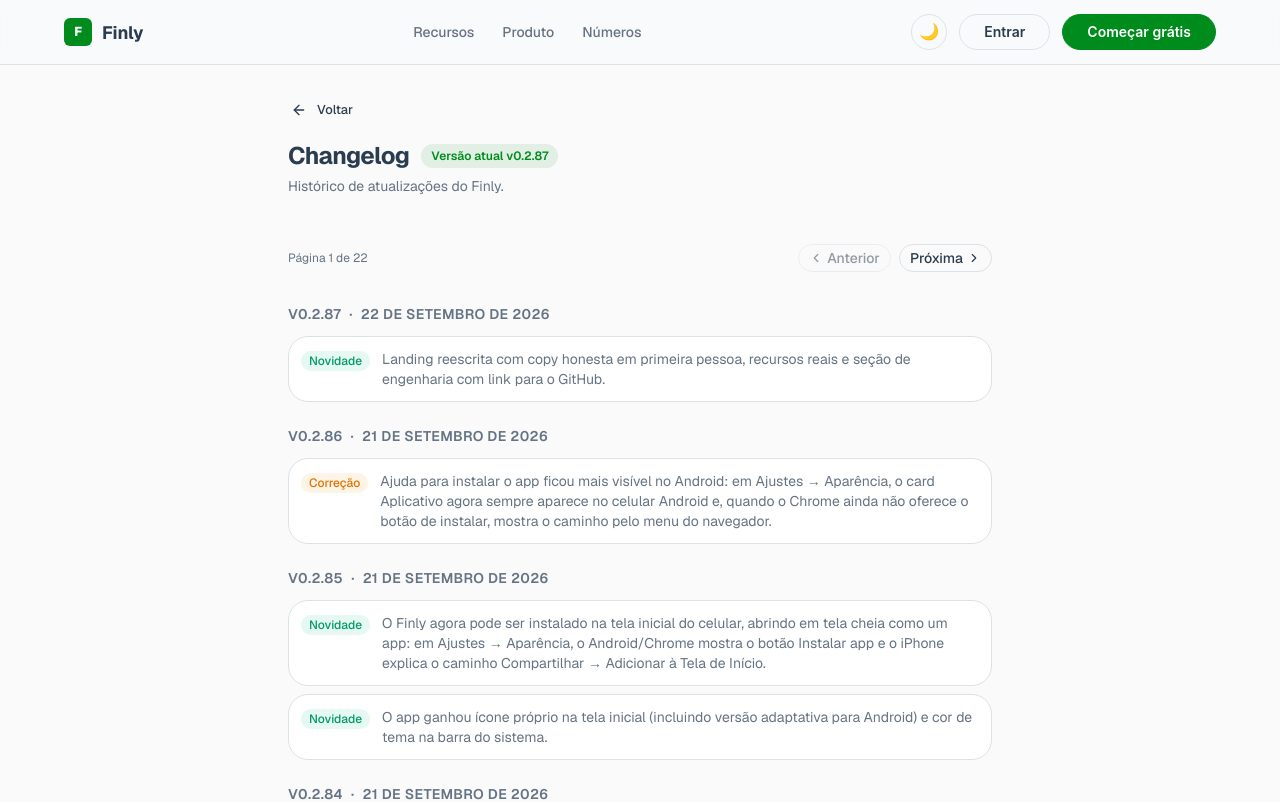
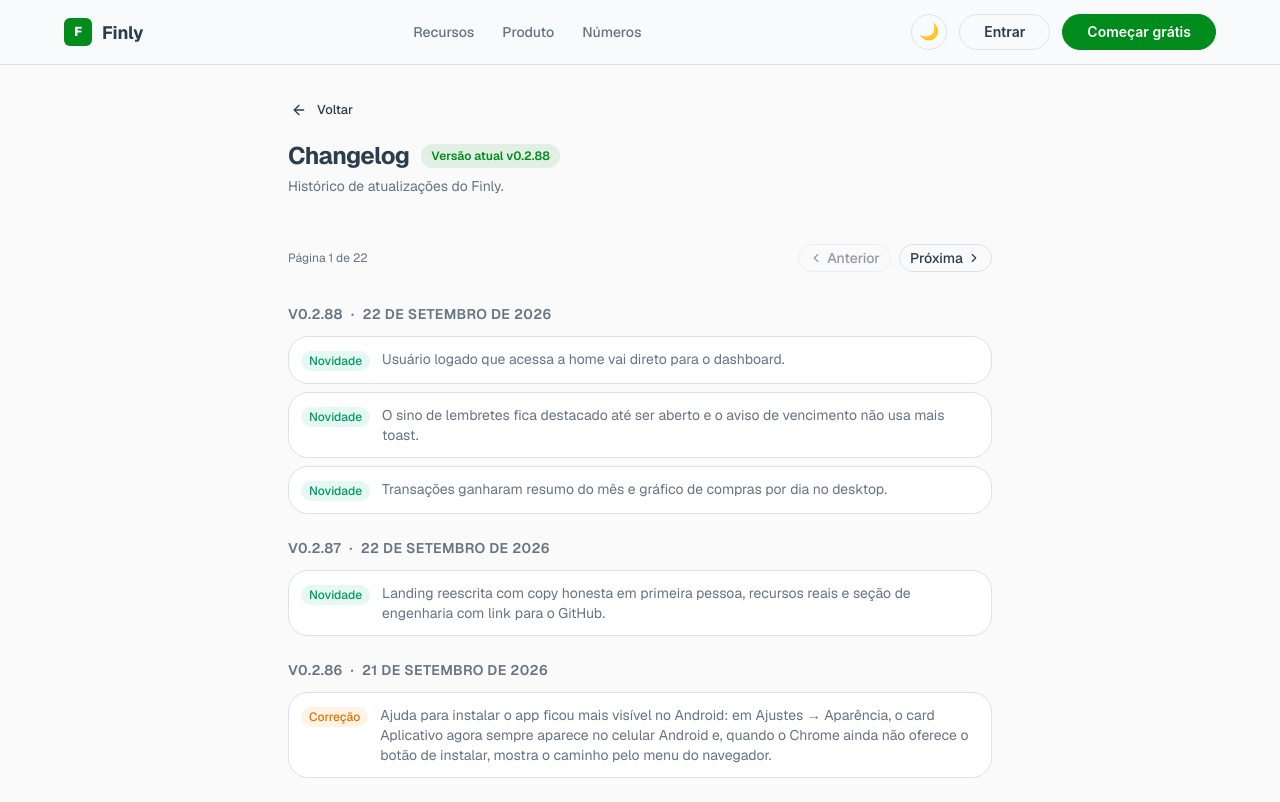
Before and after one commit to juliano340/finly, a Next.js app: page /changelog in a window 1280 px wide. Shown: the top 802 px of the page. Built offline with nearby package versions, Linux system fonts and the light colour scheme.

Commit message:
chore(release): prepara v0.2.88

```diff
--- a/package.json
+++ b/package.json
@@ -1,6 +1,6 @@
 {
   "name": "finly",
-  "version": "0.2.87",
+  "version": "0.2.88",
   "private": true,
   "license": "MIT",
   "scripts": {
--- a/src/content/releases.ts
+++ b/src/content/releases.ts
@@ -24,9 +24,18 @@
   return `${year}-${month}-${day}`
 }
 
-export const CURRENT_VERSION = "0.2.87"
+export const CURRENT_VERSION = "0.2.88"
 
 export const releases = [
+  {
+    version: "0.2.88",
+    date: "2026-09-22",
+    changes: [
+      { type: "feat", description: "Usuário logado que acessa a home vai direto para o dashboard." },
+      { type: "feat", description: "O sino de lembretes fica destacado até ser aberto e o aviso de vencimento não usa mais toast." },
+      { type: "feat", description: "Transações ganharam resumo do mês e gráfico de compras por dia no desktop." },
+    ],
+  },
   {
     version: "0.2.87",
     date: "2026-09-22",
```
Also changed, not shown: 2 other files (tests, documents, lock files or other folders).
